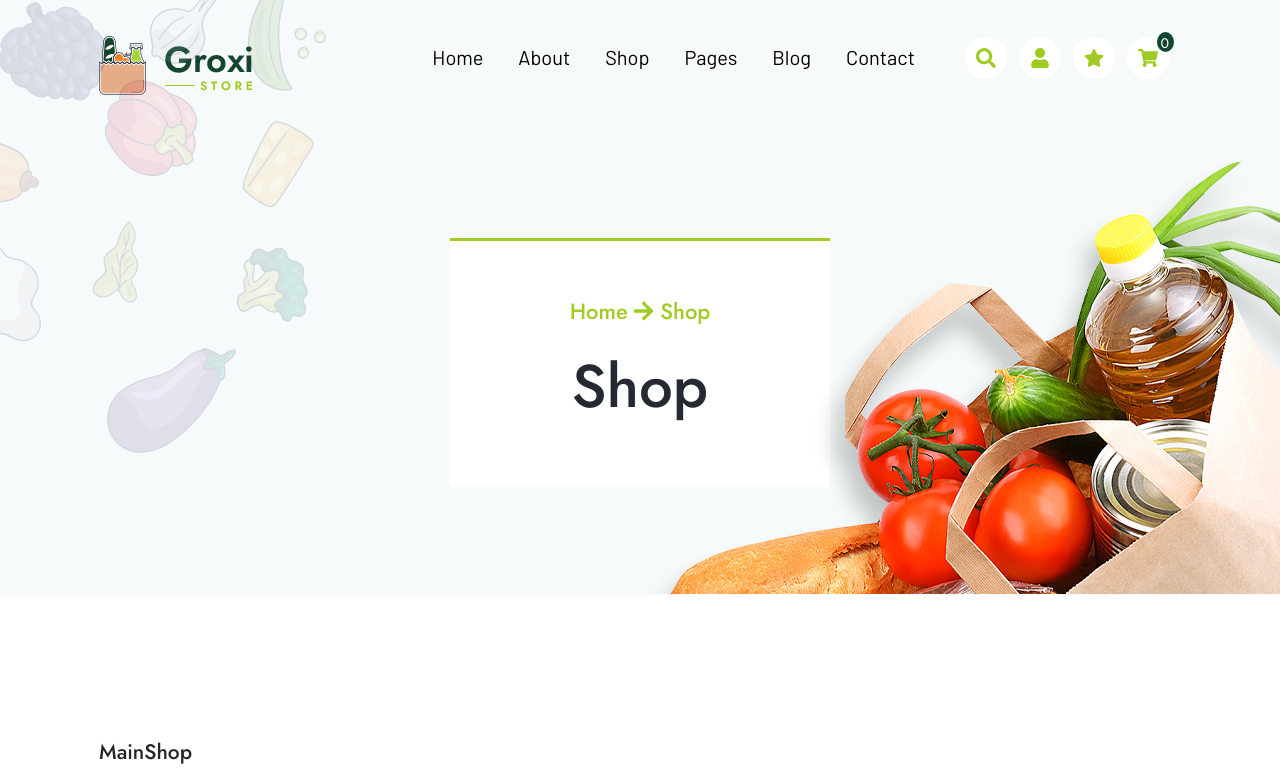
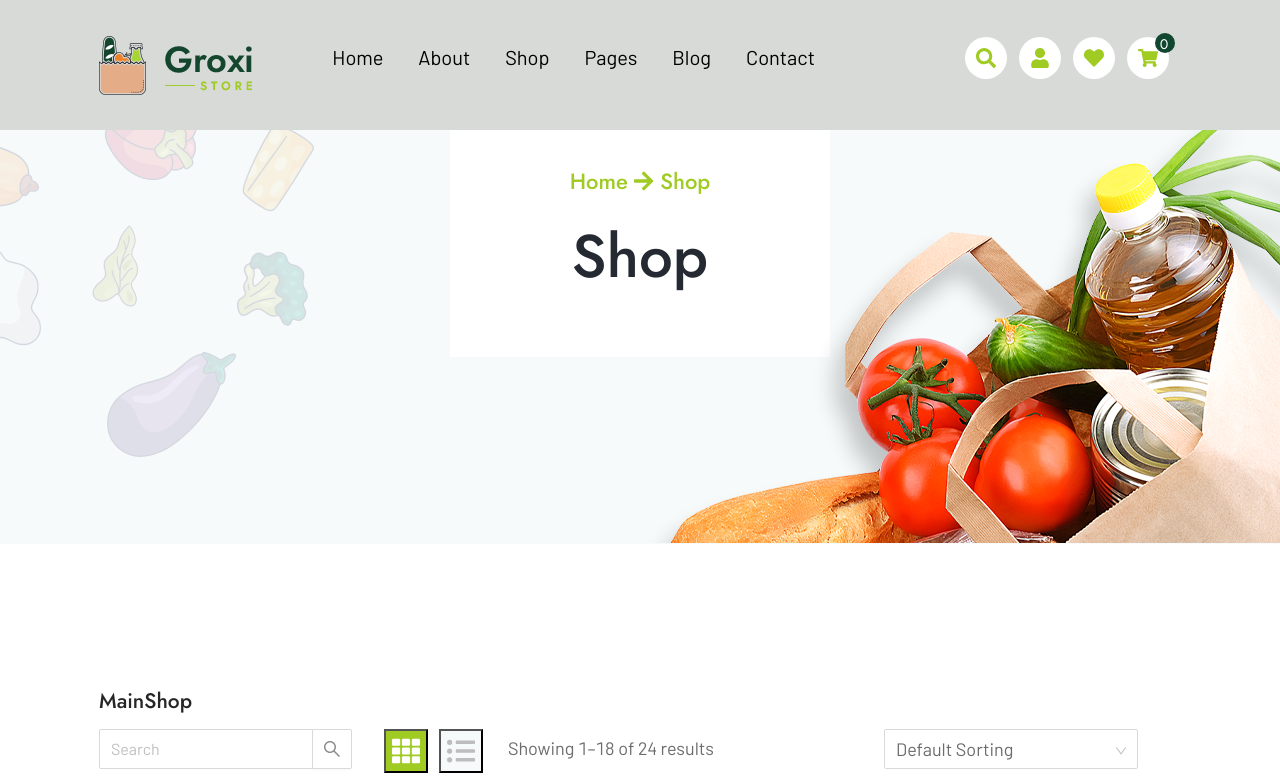
Before and after one commit to korysergey55/ShopOnlineForFreshGrocries, a React (Create React App) app: page /shop in a window 1280 px wide. Shown: the top 777 px of the page. Built offline with nearby package versions, Linux system fonts and the light colour scheme; no server answers.

Commit message:
likes-addToCart-done

```diff
--- a/src/components/Header/index.tsx
+++ b/src/components/Header/index.tsx
@@ -4,18 +4,20 @@ import LogoImg from '../../sources/images/Logo.png'
 import { FontAwesomeIcon } from '@fortawesome/react-fontawesome'
 import {
   faSearch,
-  faStar,
   faUser,
+  faHeart,
   faShoppingCart,
 } from '@fortawesome/free-solid-svg-icons'
+import { useStore } from 'stores'
 
 const Header = () => {
+  const {productStore} = useStore()
   return (
     <>
-      <header>
+      <header className={styles.mainHeader}>
         <div className={styles.container}>
           <div className={styles.header}>
-            <a className={styles.logo} href="http://localhost:3000/">
+            <a className={styles.logo} href="/">
               <img className={styles.icon} src={LogoImg} alt="Logo"></img>
             </a>
             <ul className={styles.navList}>
@@ -72,7 +74,7 @@ const Header = () => {
               <li className={styles.item}>
                 <a className={styles.link} href="/">
                   <FontAwesomeIcon
-                    icon={faStar}
+                    icon={faHeart}
                     color="#9fcb22"
                     className={styles.icon}
                   />
@@ -87,6 +89,9 @@ const Header = () => {
                   />
                 </a>
               </li>
+              <li>
+                <a className={styles.linkCartLength}>{productStore.cart.length}</a>
+              </li>
             </ul>
           </div>
         </div>
--- a/src/components/Header/styles.module.scss
+++ b/src/components/Header/styles.module.scss
@@ -1,3 +1,13 @@
+.mainHeader {
+  position: fixed;
+  top: 0%;
+  left: 0%;
+  max-height: 130px;
+  width: 100%;
+  z-index: 30;
+  background-color: #d8dad8;
+}
+
 .container {
   display: block;
   width: 100%;
@@ -42,9 +52,11 @@
   }
 }
 .sotialList {
+  position: relative;
   display: flex;
   justify-content: center;
   align-items: center;
+  margin-left: 100px;
   list-style: none;
   padding-left: 0;
 
@@ -73,18 +85,16 @@
       fill: #9fcb22;
       transition: color 350ms cubic-bezier(0.4, 0, 0.2, 1);
     }
-    .linkCart::before {
-      position: absolute;
-      top: -11%;
-      left: 71%;
-      width: 17px;
-      height: 17px;
-      padding-left: 4px;
-      padding-bottom: 20px;
-      content: '0';
-      background-color: #10472e;
-      color: white;
-      border-radius: 50%;
-    }
+  }
+  .linkCartLength {
+    position: absolute;
+    top: -10%;
+    left: 88%;
+    width: 20px;
+    height: 20px;
+    padding-left: 5px;
+    background-color: #10472e;
+    color: white;
+    border-radius: 50%;
   }
 }
--- a/src/containers/Public/Main/ProductComponent/index.tsx
+++ b/src/containers/Public/Main/ProductComponent/index.tsx
@@ -1,10 +1,12 @@
-import * as React from 'react'
+import React, { useState } from 'react'
 import styles from './styles.module.scss'
 import { FontAwesomeIcon } from '@fortawesome/react-fontawesome'
 import { faHeart } from '@fortawesome/free-solid-svg-icons'
 import IProduct from '../../../../models/product'
 import { useHistory, useLocation } from 'react-router'
 import classnames from 'classnames'
+import { useStore } from 'stores'
+import { toJS } from 'mobx'
 
 interface IProductProps {
   product: IProduct
@@ -15,6 +17,8 @@ interface IProductProps {
 const ProductComponent: React.FC<IProductProps> = ({ product, width }) => {
   const history = useHistory()
   const location = useLocation()
+  const { productStore } = useStore()
+  const [activeClass, setActive] = useState(false)
 
   const productsDetails = () => {
     history.push({
@@ -24,6 +28,20 @@ const ProductComponent: React.FC<IProductProps> = ({ product, width }) => {
     localStorage.setItem('product', JSON.stringify(product))
   }
 
+  const setLike = () => {
+    setActive(!activeClass)
+    if (productStore.likes.includes(product.id)) {
+      productStore.removeLike(product.id)
+    } else {
+      productStore.setLike(product.id)
+    }
+    console.log('likes', toJS(productStore.likes))
+  }
+
+  const addToCart = () => {
+    productStore.addtoCart(product.id)
+    console.log('cart', toJS(productStore.cart))
+  }
   return (
     <>
       <li
@@ -34,7 +52,13 @@ const ProductComponent: React.FC<IProductProps> = ({ product, width }) => {
         onClick={productsDetails}
       >
         {product.hot ? <p className={styles.hot}>{product.hot}</p> : null}
-        <a className={styles.like} href="/">
+        <a
+          className={classnames({
+            [styles.like]: true,
+            [styles.likeActive]: activeClass,
+          })}
+          onClick={() => setLike()}
+        >
           <FontAwesomeIcon icon={faHeart} className={styles.icon} />
         </a>
         <img className={styles.img} src={product.img} alt={product.text}></img>
@@ -83,7 +107,11 @@ const ProductComponent: React.FC<IProductProps> = ({ product, width }) => {
         <p className={styles.text}>{product.text}</p>
         <p className={styles.oldPrice}>${product.oldPrice}</p>
         <p className={styles.price}>${product.price}</p>
-        <button className={styles.button} type="button">
+        <button
+          className={styles.button}
+          type="button"
+          onClick={() => addToCart()}
+        >
           Add to cart
         </button>
       </li>
--- a/src/containers/Public/Main/ProductComponent/styles.module.scss
+++ b/src/containers/Public/Main/ProductComponent/styles.module.scss
@@ -45,6 +45,12 @@
       background-color: #9fcb22;
     }
     &:hover .icon {
+      color: #ffffff;
+    }
+  }
+  .likeActive {
+    background-color: #9fcb22;
+    .icon {
       color: #ffffff;
     }
   }
--- a/src/containers/Public/ProductDetailsPage/HeroProductsDatails/styles.module.scss
+++ b/src/containers/Public/ProductDetailsPage/HeroProductsDatails/styles.module.scss
@@ -37,7 +37,7 @@
 .img {
   position: absolute;
   left: 49%;
-  top: 5%;
+  top: 22%;
 
   width: 100%;
   width: 679px;
--- a/src/containers/Public/ProductDetailsPage/newProductDetails/index.tsx
+++ b/src/containers/Public/ProductDetailsPage/newProductDetails/index.tsx
@@ -155,7 +155,9 @@ const NewProductDetails = observer(() => {
   const openImgModal = () => {
     productStore.setModal()
   }
-// if(!product) return null
+  const addToCart = (prod: any) => {
+    productStore.addtoCart(prod)
+  }
   return (
     <>
       {product ? (
@@ -246,7 +248,11 @@ const NewProductDetails = observer(() => {
                   >
                     -
                   </button>
-                  <button className={styles.btnAddToCart} type="button">
+                  <button
+                    className={styles.btnAddToCart}
+                    type="button"
+                    onClick={() => addToCart(product.id)}
+                  >
                     Add to cart
                   </button>
                 </div>
--- a/src/containers/Public/Shop/HeroShop/styles.module.scss
+++ b/src/containers/Public/Shop/HeroShop/styles.module.scss
@@ -37,7 +37,7 @@
 .img {
   position: absolute;
   left: 49%;
-  top: 5%;
+  top: 22%;
 
   width: 100%;
   width: 679px;
--- a/src/stores/Products.ts
+++ b/src/stores/Products.ts
@@ -17,6 +17,8 @@ class Products {
   @observable relatedProducts: IProduct[] = []
   @observable photo: string | undefined = ''
   @observable modal: boolean = false
+  @observable likes: string[] = []
+  @observable cart: IProduct[] = []
 
   @observable filter: string = ''
   @observable filteredProducts: IProduct[] = []
@@ -27,6 +29,15 @@ class Products {
     //   () => this.bestProducts,
     //   _ => console.log(toJS(this.bestProducts))
     // )
+  }
+  @action addtoCart(product: any) {
+    this.cart = [...this.cart, product]
+  }
+  @action setLike(product: any) {
+    this.likes = [...this.likes, product]
+  }
+  @action removeLike(id: string) {
+    this.likes = this.likes.filter(like => like !== id)
   }
   @action setAllProducts(product: any) {
     this.allProducts = product
--- a/src/stores/ProductsAPI.ts
+++ b/src/stores/ProductsAPI.ts
@@ -40,6 +40,7 @@ class ProductsAPI {
     //   this.setAllProductApi(res)
     // })
   }
+
   @action.bound setProductsAPI(products: any) {
     this.productsAPI = products
   }
```
